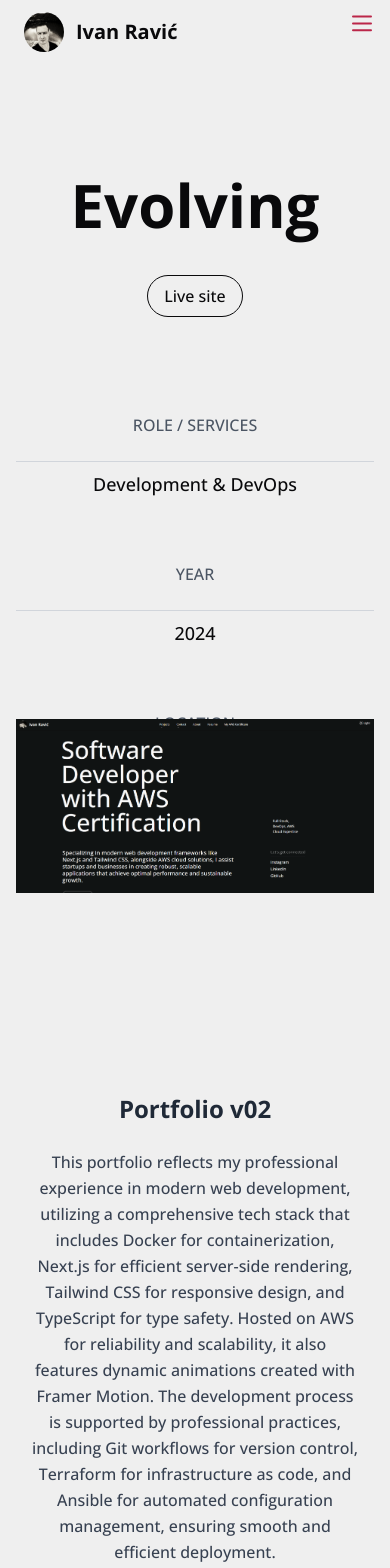
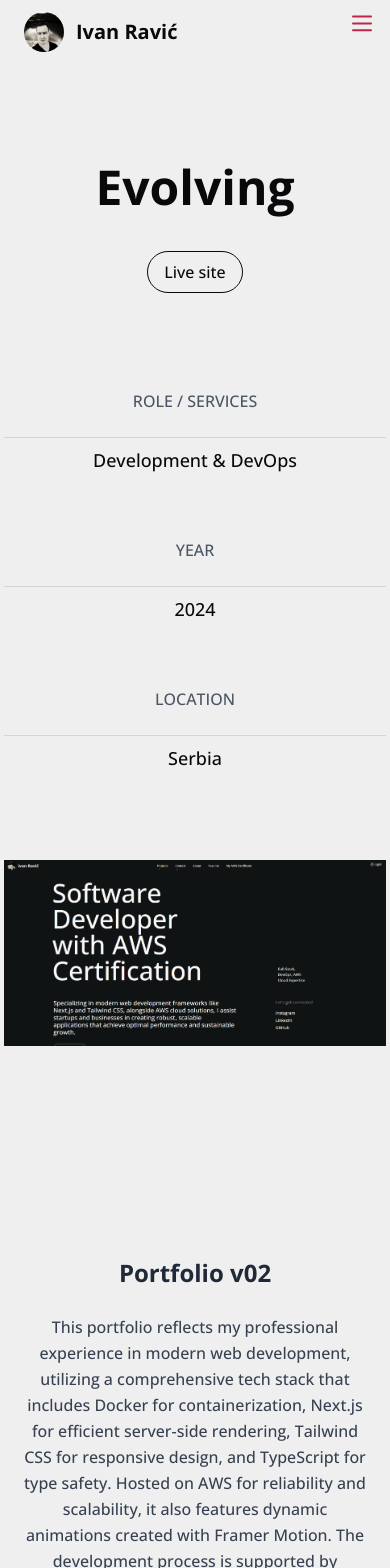
Before and after one commit to IvanRavic88/portfolio_nextjs_docker, a Next.js app: page /projects/portfoliov02 in a window 390 px wide. Shown: the top 1568 px of the page. Built offline with nearby package versions, Linux system fonts and the light colour scheme.

Commit message:
Added responsive link section for next project with transition effects

```diff
--- /dev/null
+++ b/src/components/common/ProjectsTemplate/backgroundImageParallax.tsx
@@ -0,0 +1,35 @@
+import Image from 'next/image';
+import { useScroll, useTransform, motion } from 'framer-motion';
+import { useRef } from 'react';
+
+export default function Intro({ background }: { background: string }) {
+  const container = useRef(null);
+
+  const { scrollYProgress } = useScroll({
+    target: container,
+    offset: ['start start', 'end start'],
+  });
+
+  const y = useTransform(scrollYProgress, [0, 1], ['0vh', '50vh']);
+
+  return (
+    <div
+      ref={container}
+      className="relative h-[50vh] overflow-hidden pt-10 sm:h-[80vh] lg:h-screen"
+    >
+      <motion.div style={{ y }} className="relative h-full w-full">
+        <Image
+          src={background}
+          alt="Parallax background"
+          layout="responsive"
+          width={1920}
+          height={1080}
+          objectFit="cover"
+          objectPosition="center"
+          priority
+          className="block"
+        />
+      </motion.div>
+    </div>
+  );
+}
--- a/src/components/common/ProjectsTemplate/index.tsx
+++ b/src/components/common/ProjectsTemplate/index.tsx
@@ -4,6 +4,7 @@ import { useTheme } from 'next-themes';
 import Rounded from '@/components/common/Button/index';
 import { useEffect, useRef, useState } from 'react';
 import { useScroll, useTransform, motion } from 'framer-motion';
+import Intro from '@/components/common/ProjectsTemplate/backgroundImageParallax';
 
 interface ProjectsTemplateProps {
   id: number;
@@ -15,6 +16,7 @@ interface ProjectsTemplateProps {
   projectDescription: string;
   imageSrcLight: string;
   imageSrcDark: string;
+  nextProject: { name: string; href: string };
 }
 
 export default function ProjectsTemplate({
@@ -26,6 +28,7 @@ export default function ProjectsTemplate({
   projectDescription,
   imageSrcLight,
   imageSrcDark,
+  nextProject: { name, href },
 }: ProjectsTemplateProps) {
   const container = useRef(null);
   const { theme } = useTheme();
@@ -51,11 +54,11 @@ export default function ProjectsTemplate({
   }
 
   return (
-    <div ref={container} className="p-4 sm:p-0">
+    <div ref={container} className="p-1 sm:p-0">
       <section className="my-24 sm:mb-12">
         <div className="container mx-auto px-4">
           <div className="flex flex-col flex-wrap items-center justify-between gap-10 sm:flex-row">
-            <h1 className="text-center text-6xl font-bold sm:text-left sm:text-8xl md:text-9xl">
+            <h1 className="text-center text-5xl font-bold sm:text-left sm:text-8xl md:text-9xl">
               {title}
             </h1>
             <a href="https://ivanravic.com" className="inline-block">
@@ -101,29 +104,23 @@ export default function ProjectsTemplate({
         </div>
       </section>
 
-      <section className="relative flex h-auto w-full justify-center sm:container">
-        <motion.div
-          style={{ y: lg }}
-          className="relative h-0 w-full pb-[56.25%]"
-        >
-          <Image
-            src={imageSrc}
-            alt="Evolve - Portfolio v02"
-            width={1920}
-            height={1080}
-          />
-        </motion.div>
-      </section>
+      <Intro background={imageSrc} />
 
-      <section className="py-12">
+      <section className="py-10 sm:py-36">
         <div className="container mx-auto px-4">
           <div className="mb-8 flex flex-col flex-wrap items-center pb-10">
-            <h2 className="mb-6 text-center text-2xl font-semibold text-gray-800 dark:text-gray-200 sm:text-3xl md:text-4xl">
+            <motion.h2
+              style={{ y: sm }}
+              className="text-center text-2xl font-semibold text-gray-800 dark:text-gray-200 sm:text-3xl md:text-4xl"
+            >
               {descriptionTitle}
-            </h2>
-            <p className="mb-6 max-w-6xl text-center text-base leading-relaxed text-gray-700 dark:text-gray-300 sm:text-lg md:text-xl lg:text-2xl">
+            </motion.h2>
+            <motion.p
+              style={{ top: lg }}
+              className="mb-6 max-w-6xl text-center text-base leading-relaxed text-gray-700 dark:text-gray-300 sm:text-lg md:text-xl lg:text-2xl"
+            >
               {projectDescription}
-            </p>
+            </motion.p>
             <a
               href="https://github.com/IvanRavic88/portfolio_nextjs_docker"
               className="inline-block items-center"
@@ -178,6 +175,22 @@ export default function ProjectsTemplate({
           </div>
         </div>
       </section>
+      <div className="border-t-[1px]"></div>
+      <section className="container py-24 sm:py-36">
+        <div className="px-4">
+          <div className="grid grid-cols-1 items-end gap-16 sm:grid-cols-[5fr_7fr]">
+            <span className="text-xl opacity-40 sm:text-2xl">
+              Next project <span>&#8594;</span>
+            </span>
+            <a
+              className="text-5xl leading-none tracking-tighter blur-sm filter transition duration-500 hover:filter-none sm:text-6xl"
+              href={href}
+            >
+              {name}
+            </a>
+          </div>
+        </div>
+      </section>
     </div>
   );
 }
--- a/src/components/common/ProjectsTemplate/projectsPageData.ts
+++ b/src/components/common/ProjectsTemplate/projectsPageData.ts
@@ -12,6 +12,6 @@ export const projectsPageData: ProjectsPageData = [
       'This portfolio reflects my professional experience in modern web development, utilizing a comprehensive tech stack that includes Docker for containerization, Next.js for efficient server-side rendering, Tailwind CSS for responsive design, and TypeScript for type safety. Hosted on AWS for reliability and scalability, it also features dynamic animations created with Framer Motion. The development process is supported by professional practices, including Git workflows for version control, Terraform for infrastructure as code, and Ansible for automated configuration management, ensuring smooth and efficient deployment.',
     imageSrcLight: '/images/portfolio_v02_light.png',
     imageSrcDark: '/images/portfolio_v02_dark.png',
-
+    nextProject: { name: 'Gagini Slatkisi ', href: '/projects/gaginislatkisi' },
   },
 ];
--- a/src/types.tsx
+++ b/src/types.tsx
@@ -43,4 +43,5 @@ export type ProjectsPageData = {
   projectDescription: string;
   imageSrcLight: string;
   imageSrcDark: string;
+  nextProject: { name: string; href: string };
 }[];
```
